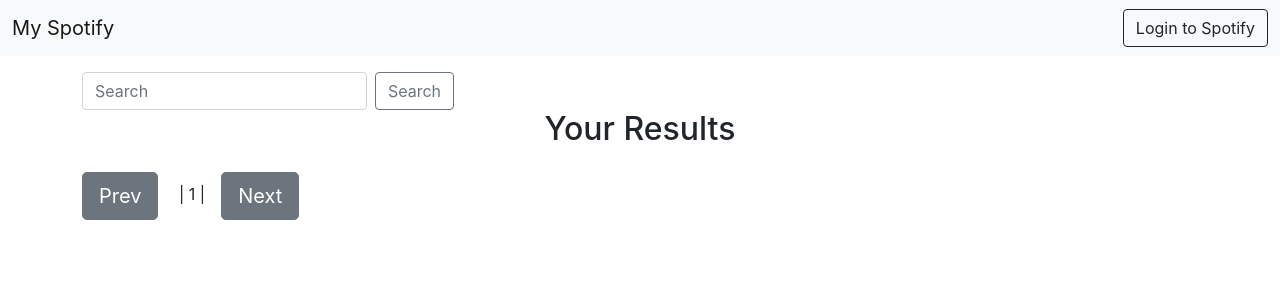
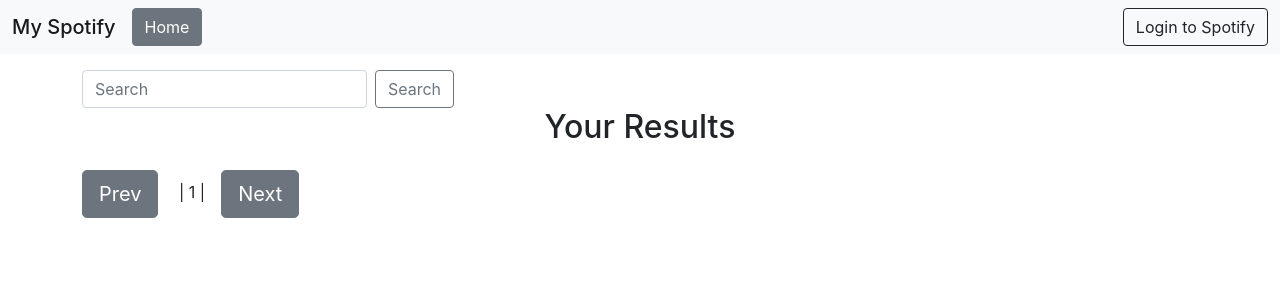
Before and after one commit to oluciams/proyecto-spotify, a React (Create React App) app: page / in a window 1280 px wide. Shown: the top 300 px of the page. Built offline with nearby package versions, Linux system fonts and the light colour scheme.

Commit message:
Ajusta estilos en los componentes

```diff
--- a/src/components/Albums.js
+++ b/src/components/Albums.js
@@ -19,7 +19,7 @@ export const Albums = ()=>{
                 <div className="card-body">
                   <h5 className="card-title">Album: {name}</h5>
                   <p>Artista: {artists[0].name}</p>
-                  <a href={href} className="btn btn-primary">Go albums</a>
+                  <a href={href} className="btn btn-info">Go albums</a>
                 </div>
               </div>
             </div>
--- a/src/components/Footer.js
+++ b/src/components/Footer.js
@@ -4,6 +4,7 @@ import { ArtistsContext } from '../context/ArtistsContext';
 export const Footer = ()=> {
 
   const {onChangePage, page} = useContext(ArtistsContext)
+
   return(
 
     <footer className="container mt-3 mb-3">
--- a/src/components/Header.js
+++ b/src/components/Header.js
@@ -1,4 +1,5 @@
 import React, { useContext } from 'react';
+import { Link } from 'react-router-dom';
 import { ArtistsContext } from '../context/ArtistsContext';
 
 
@@ -9,10 +10,13 @@ export const Header = ()=>{
   return(
     <nav className="navbar navbar-light bg-light">
       <div className="container-fluid">
-        <a className="navbar-brand">My Spotify</a>
+        <span className="navbar-brand mb-0 h1">My Spotify</span>
+        <div className="me-auto">
+          <Link className="btn btn-secondary" to='/'>Home</Link>
+        </div>
         {!token ?
         <a className="btn btn-outline-dark" href={`${AUTH_ENDPOINT}?client_id=${CLIENT_ID}&redirect_uri=${REDIRECT_URI}&response_type=${RESPONSE_TYPE}`}>Login to Spotify</a>
-        : <button type="button" className="btn btn-outline-dark me-0" onClick={logout}>Logout</button>}
+        : <button type="button" className="btn btn-outline-dark" onClick={logout}>Logout</button>}
       </div>
     </nav>
   )
--- a/src/components/ListArtists.js
+++ b/src/components/ListArtists.js
@@ -5,7 +5,9 @@ import { ArtistsContext } from '../context/ArtistsContext';
 
 export const ListArtists = ({images, nameArtist, followers})=>{
 
-  const {searchAlbums} = useContext(ArtistsContext)
+  const {artists, searchAlbums} = useContext(ArtistsContext)
+
+  if(!artists) return <h3 className="App">Loading . . .  </h3>
 
   return(
     <div className="mt-3 mx-auto">
--- a/src/components/Search.js
+++ b/src/components/Search.js
@@ -7,6 +7,7 @@ export const Search = ()=>{
   const {searchArtists, setSearchKey, artists} = useContext(ArtistsContext)
 
   return(
+
     <div className="container">
       <section className="col-4 mt-3">
         <form className="d-flex" onSubmit={searchArtists}>
@@ -14,6 +15,7 @@ export const Search = ()=>{
           <button className="btn btn-outline-secondary" type="submit">Search</button>
         </form>
       </section>
+
       <h2 className="App">Your Results</h2>
 
       <section className="row justify-content-sm center row-cols-auto">
@@ -29,5 +31,6 @@ export const Search = ()=>{
           }
       </section>
     </div>
+
   )
 }
```
